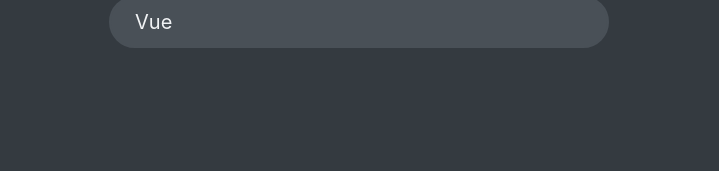
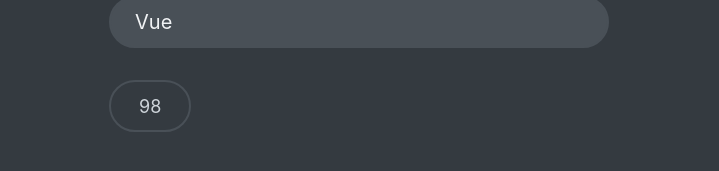
Before and after one commit to hector1234567/reactquizz, a React (Create React App) app: page / in a window 1280 px wide. Both pictures are taken after a click on the button "Lets start". Shown: the part 569-740 px from the top of the page, without its empty margins (281-1000 px from the left). Built offline with nearby package versions, Linux system fonts and the light colour scheme; data requests are answered from the project's data file.

Commit message:
Temporizador

```diff
--- a/src/components/App.js
+++ b/src/components/App.js
@@ -7,12 +7,15 @@
 import Question from "./Question";
 import FinishScreen from "./FinishScreen";
 
+const SECONDS_INIT = 100;
+
 const initialState = {
   questions: [],
   status: 'loading',
   questionIndex: 0,
   answer: null,
-  points: 0
+  points: 0,
+  secondsRemaining: SECONDS_INIT
 }
 
 function reducer(state, action) {
@@ -35,17 +38,20 @@
     case 'finish':
       return {...state, status: 'finished'}
     case 'restart':
-      return {...state, status: 'active',
-      questionIndex: 0,
-      answer: null,
-      points: 0}
+      return {...initialState, status: 'active', questions: state.questions}
+    case 'tick':
+      if(state.secondsRemaining <= 0) {
+        return {...state, status: 'finished'}
+      }
+      return {...state,
+        secondsRemaining: state.secondsRemaining - 1}
     default:
       throw new Error('Unknown action type');
   }
 }
 
 function App() {
-  const [{questions, status, questionIndex, answer, points}, dispatch] = useReducer(reducer, initialState);
+  const [{questions, status, questionIndex, answer, points, secondsRemaining}, dispatch] = useReducer(reducer, initialState);
 
   const numQuestions = questions.length;
   const maxPoints = questions.reduce((acc, question) => acc + question.points, 0);
@@ -71,7 +77,7 @@
         {status === 'ready' && <StartScreen numQuestions={numQuestions} dispatch={dispatch}/>}
         {status === 'active' && <Question question={questions[questionIndex]} dispatch={dispatch} answer={answer}
           questionIndex={questionIndex} numQuestions={numQuestions}
-          points={points} maxPoints={maxPoints}/>}
+          points={points} maxPoints={maxPoints} secondsRemaining={secondsRemaining}/>}
         {status === 'finished' && <FinishScreen points={points} maxPoints={maxPoints} dispatch={dispatch}/>}
       </Main>
     </div>
--- a/src/components/Question.js
+++ b/src/components/Question.js
@@ -2,15 +2,19 @@
 import NextButton from "./NextButton";
 import Options from "./Options";
 import Progress from "./Progress";
+import Timer from "./Timer";
 
-function Question({question, dispatch, answer, questionIndex, numQuestions, points, maxPoints}) {
+function Question({question, dispatch, answer, questionIndex, numQuestions, points, maxPoints, secondsRemaining}) {
     return (
         <div>
             <Progress questionIndex={questionIndex} numQuestions={numQuestions} points={points} maxPoints={maxPoints}/>
             <h4>{question.question}</h4>
             <Options question={question} dispatch={dispatch} answer={answer}/>
-            {answer !== null && questionIndex < numQuestions - 1 && <NextButton dispatch={dispatch}/>}
-            {answer !== null && questionIndex === numQuestions - 1 && <FinishButton dispatch={dispatch}/>}
+            <div>
+                <Timer dispatch={dispatch} secondsRemaining={secondsRemaining}/>
+                {answer !== null && questionIndex < numQuestions - 1 && <NextButton dispatch={dispatch}/>}
+                {answer !== null && questionIndex === numQuestions - 1 && <FinishButton dispatch={dispatch}/>}
+            </div>
         </div>
     )
 }
--- /dev/null
+++ b/src/components/Timer.js
@@ -0,0 +1,20 @@
+import { useEffect } from "react";
+
+function Timer({dispatch, secondsRemaining}) {
+    useEffect(function() {
+        const id = setInterval(function() {
+            dispatch({type: 'tick'})
+        }, 1000);
+        return () => clearTimer(id)
+    }, [dispatch])
+
+    function clearTimer(id) {
+        clearInterval(id);
+    }
+
+    return (
+        <div className="timer">{secondsRemaining}</div>
+    )
+}
+
+export default Timer;
```
